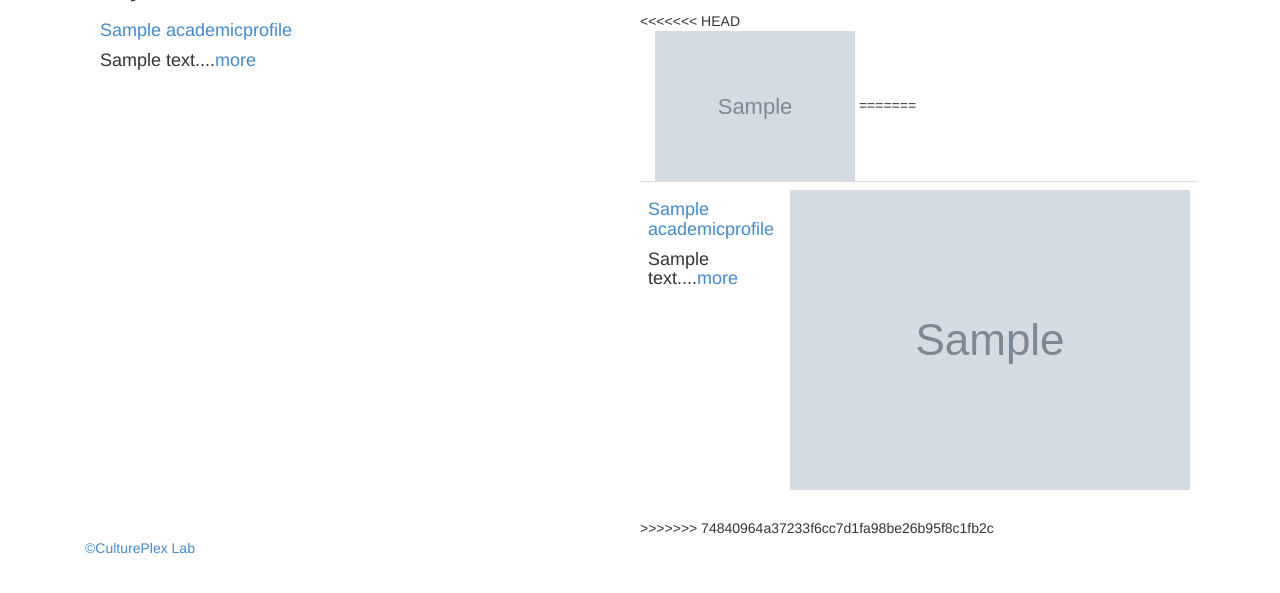
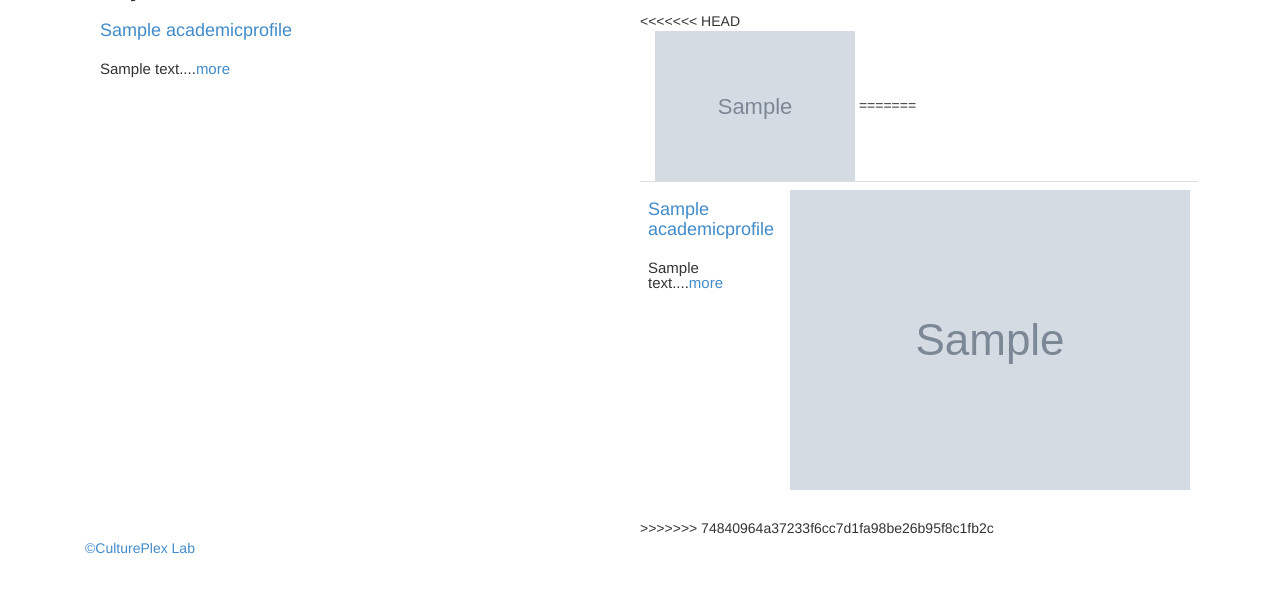
Before and after one commit to CulturePlex/skeleton, a Django app: template skeleton/projects/templates/team.html in a window 1280 px wide. Shown: the part 52-645 px from the top of the page. Run offline with Django 3.2, Linux system fonts and the light colour scheme; the template is opened without the code that fills it: values that come from a table or form of the project are taken from there, others are empty; tables that the repository leaves empty hold one stand-in row (values such as "Sample post"); grey boxes marked "Sample" are stand-in pictures; some libraries are stand-ins or nearby versions.

Commit message:
fixed profile pic sizes

```diff
--- a/skeleton/projects/static/css/profile.css
+++ b/skeleton/projects/static/css/profile.css
@@ -1,4 +1,24 @@
-.academic_profile_img{
+.academic_profile_img {
     max-width: 200px;
     max-height: 200px;
 }
+
+container.profile_list {
+    margin-top: -500px;
+}
+
+.table-cell {
+    margin-top: 20px;
+    font-size: 20px;
+    line-height: 40px;
+}
+
+p {
+    margin-top: 20px;
+    font-size: 15px;
+    line-height: 15px;
+}
+
+/*.bio-table-cell {*/
+/*    padding-right: 300px;*/
+/*}*/
```
